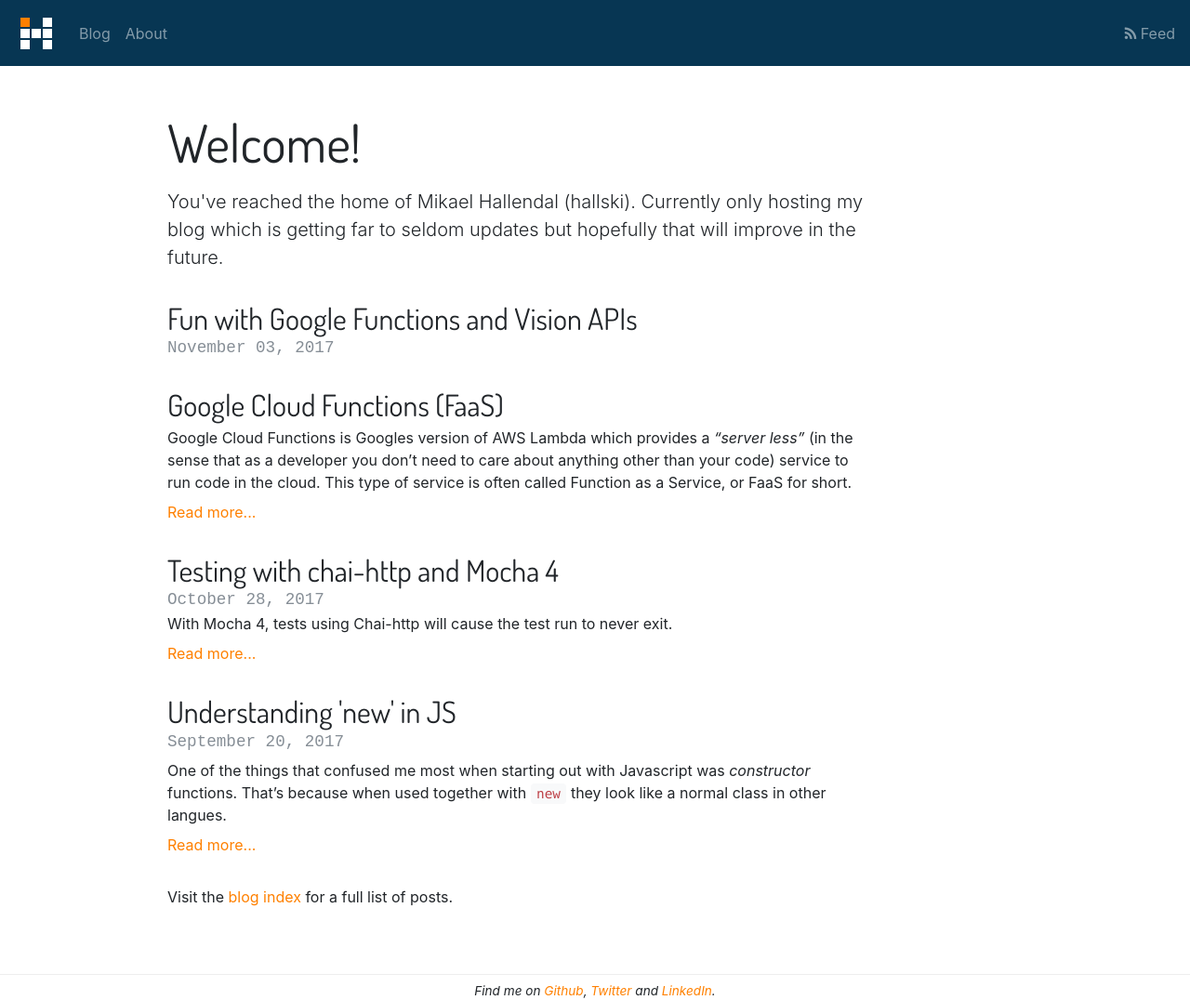
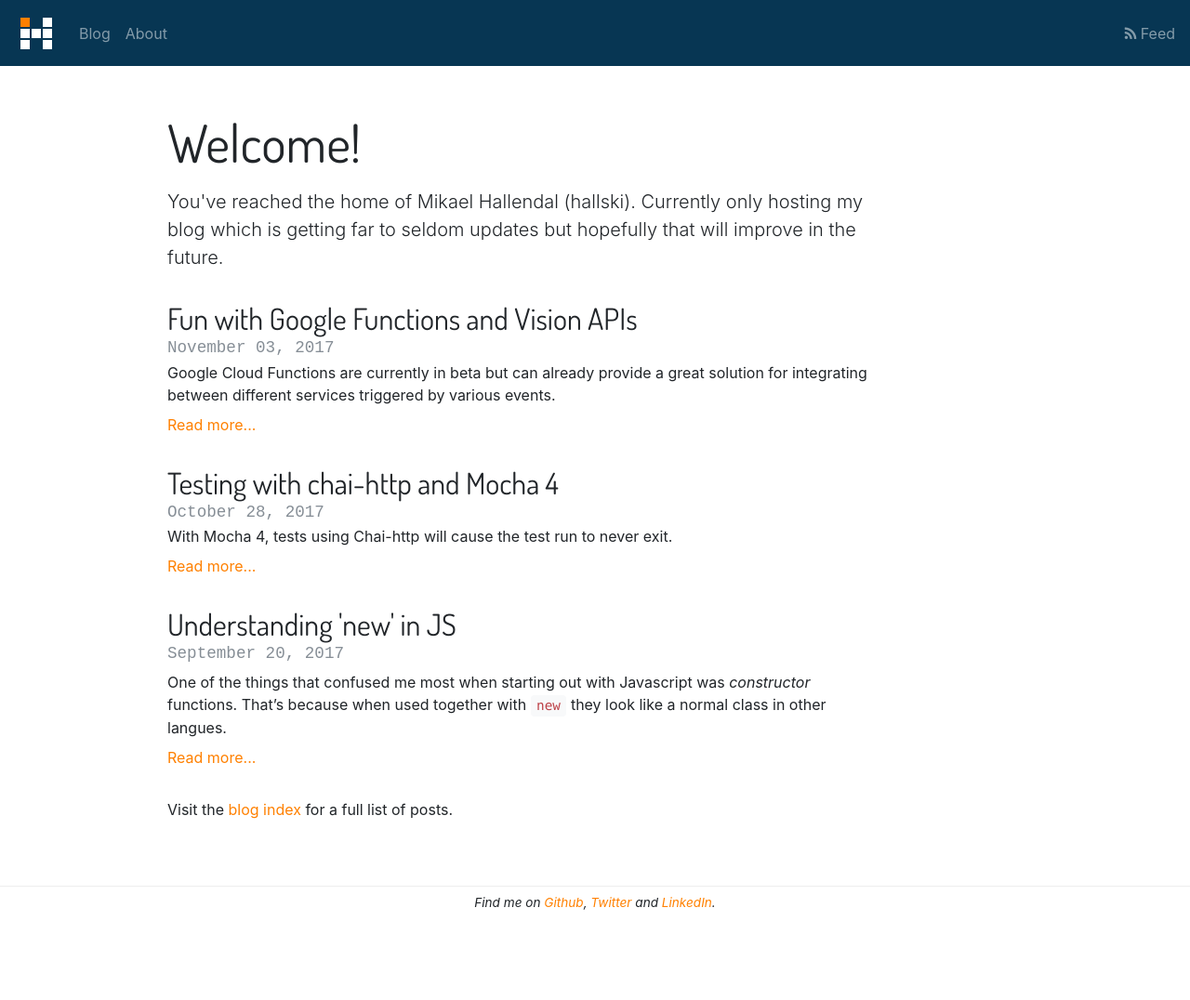
Before and after one commit to hallski/hallski.github.io, a Jekyll site: the page built from index.html, in a window 1280 px wide. Shown: the whole page at 93% size. Built offline with Jekyll 4.4.1, drawn with Linux system fonts in a browser that asks for light colours; nearby versions of some CDN libraries; after the commit the page ends 982 px from its top, so only the background shows below that.

Commit message:
Add excerpt

```diff
--- a/_posts/2017-11-03-fun-with-gcf-vision-and-slack.markdown
+++ b/_posts/2017-11-03-fun-with-gcf-vision-and-slack.markdown
@@ -8,7 +8,7 @@ tags:
 - machine-learning
 - google-cloud
 - FaaS
-excerpt:
+excerpt: Google Cloud Functions are currently in beta but can already provide a great solution for integrating between different services triggered by various events.
 ---
 
 ## Google Cloud Functions (FaaS)
```
